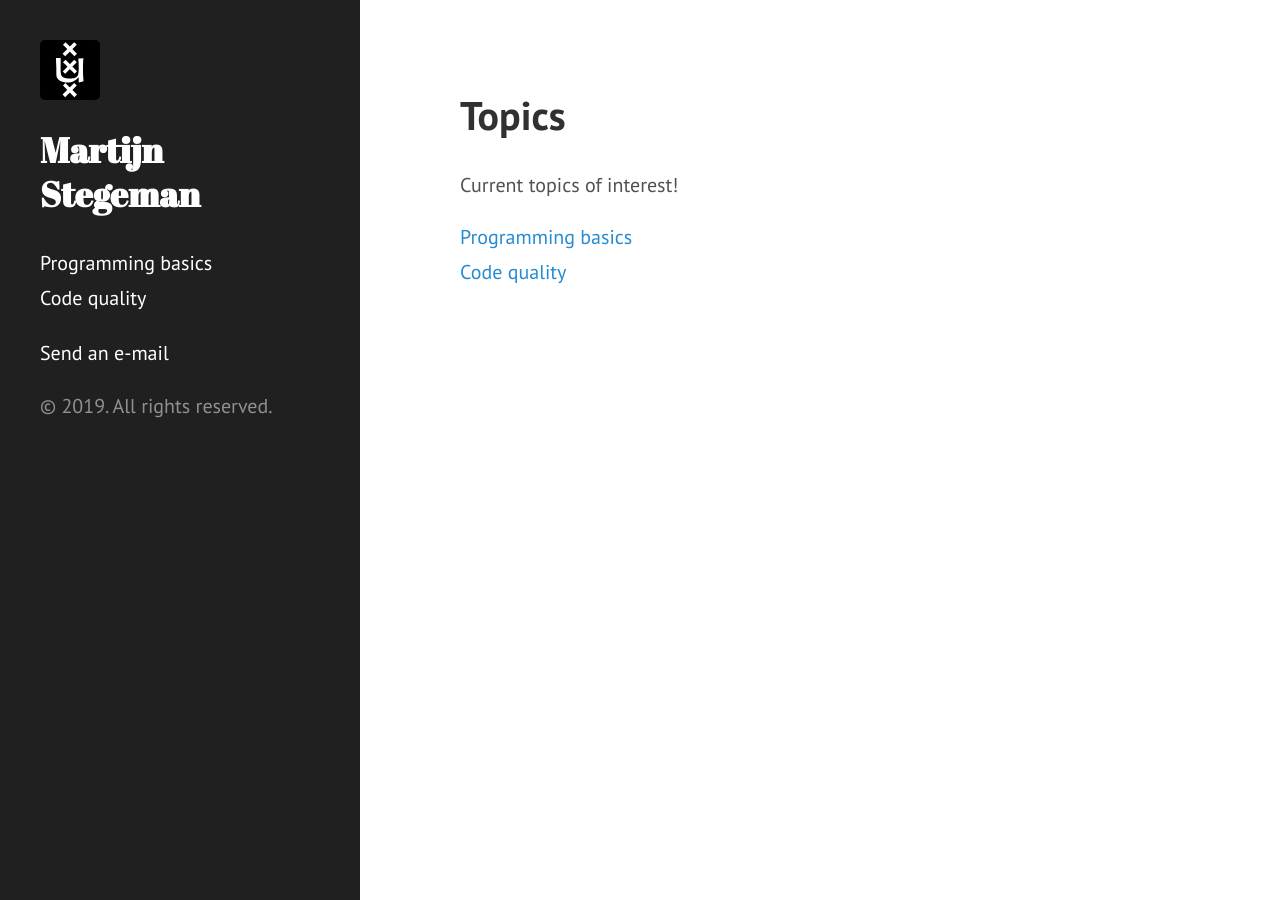
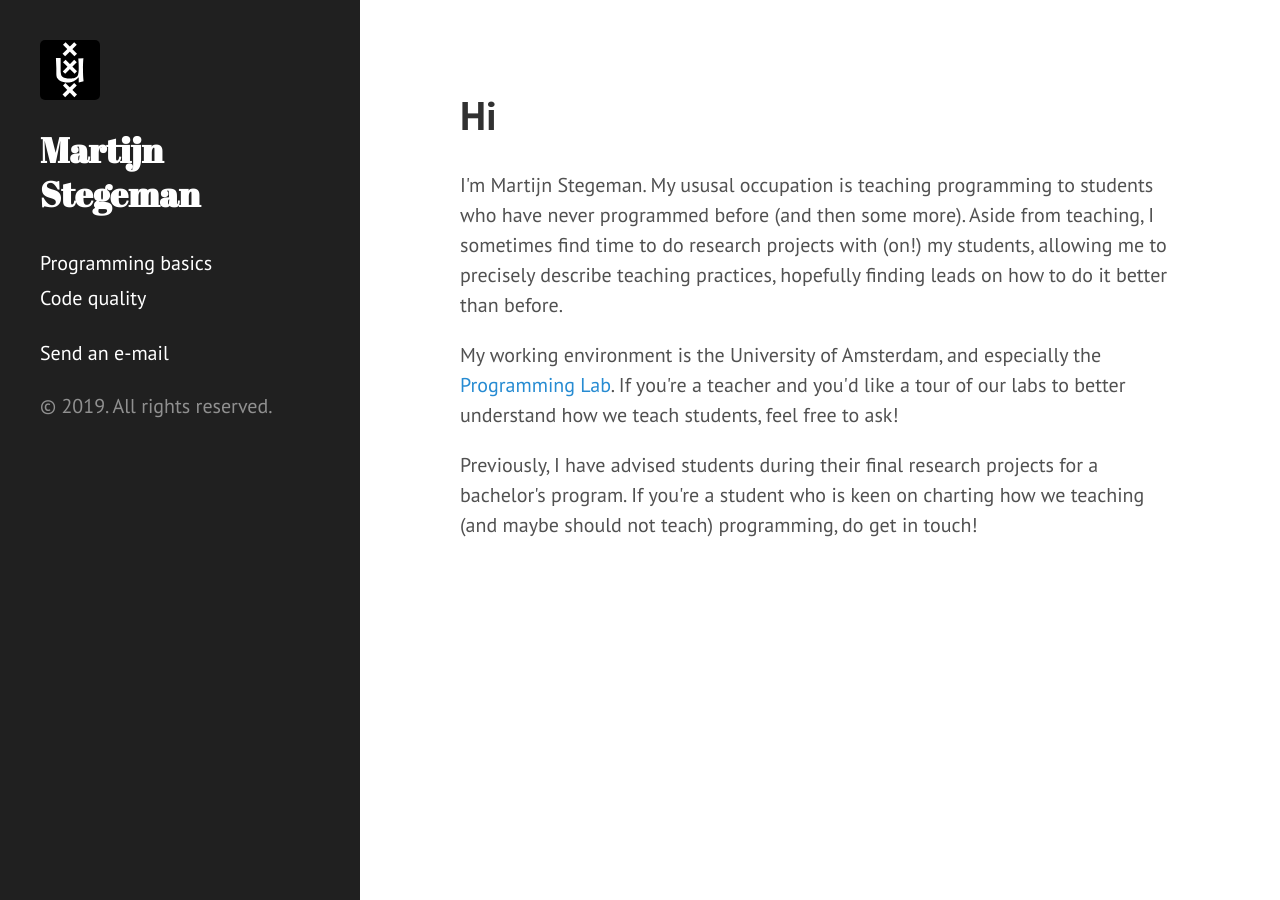
Before and after one commit to stgm/public_html, a Jekyll site: the page built from index.html, in a window 1280 px wide. Built offline with Jekyll 4.4.1, drawn with Linux system fonts in a browser that asks for light colours.

Commit message:
add basics

```diff
--- a/index.html
+++ b/index.html
@@ -3,17 +3,10 @@ layout: page
 title: Welcome
 ---
 
-<h1>Topics</h1>
+<h1>Hi</h1>
 
-<p>Current topics of interest!</p>
+<p>I'm Martijn Stegeman. My ususal occupation is teaching programming to students who have never programmed before (and then some more). Aside from teaching, I sometimes find time to do research projects with (on!) my students, allowing me to precisely describe teaching practices, hopefully finding leads on how to do it better than before.</p>
 
-<p>
-{% assign pages_list = site.pages | where:"nav","main" | sort:"order" %}
-{% for node in pages_list %}
-{% if node.title != null %}
-  {% if node.layout == "page" %}
-    <a class="sidebar-nav-item{% if page.url == node.url %} active{% endif %}" href="{{ site.baseurl }}{{ node.url }}">{{ node.title }}</a>
-  {% endif %}
-{% endif %}
-{% endfor %}
-</p>
+<p>My working environment is the University of Amsterdam, and especially the <a href="https://www.mprog.nl/">Programming Lab</a>. If you're a teacher and you'd like a tour of our labs to better understand how we teach students, feel free to ask!</p>
+
+<p>Previously, I have advised students during their final research projects for a bachelor's program. If you're a student who is keen on charting how we teaching (and maybe should not teach) programming, do get in touch!</p>
```
